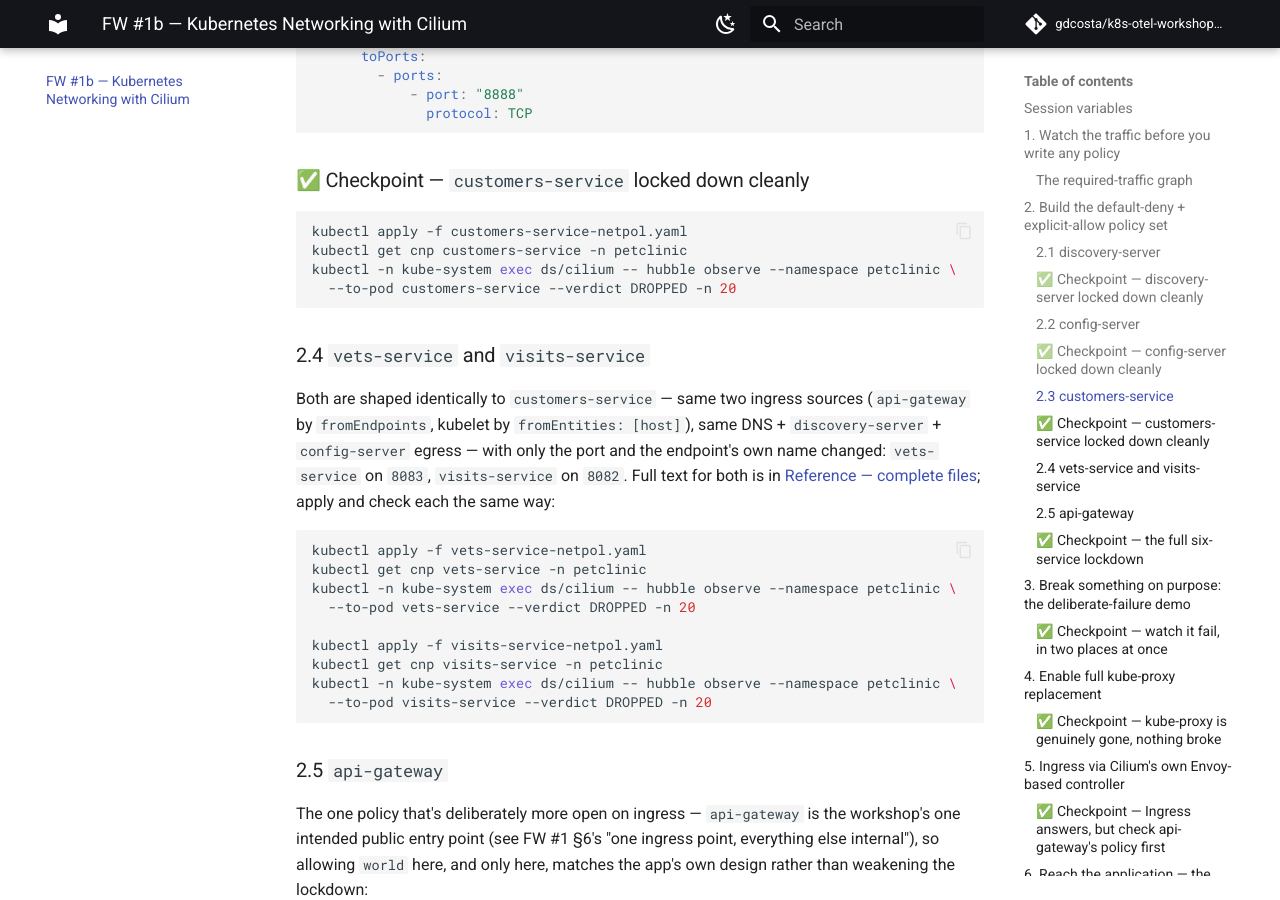
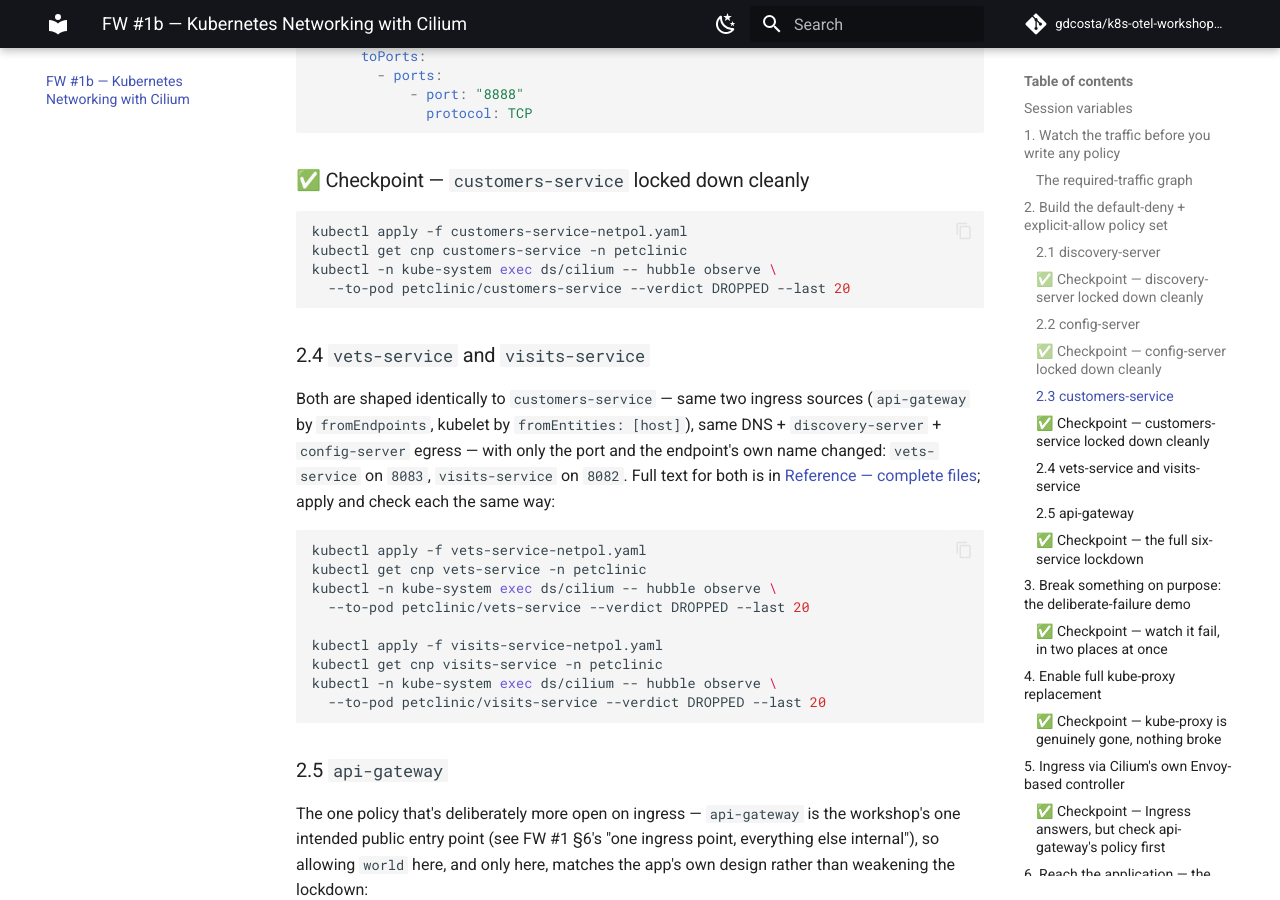
Before and after one commit to gdcosta/k8s-otel-workshop-2026, an MkDocs documentation site: the page built from docs/01b-foundational-1b/index.md, in a window 1280 px wide and 900 px high, scrolled down 7944 px. Built offline with MkDocs 1.6.1 and Material for MkDocs 9.7.7, drawn with Linux system fonts in a browser that asks for light colours; comment, search, counter and statistics services are not loaded; some of the changed text lies outside the part shown.

Commit message:
Fix a real regression in FW1b: hubble observe --namespace + --to-pod can no longer be combined on Cilium/Hubble 1.20.1
Found live while writing the Playwright docs (a hubble observe command
built for that new content failed the same way, which is what
surfaced this): every FW1b command combining --namespace petclinic
with --to-pod/--from-pod now fails outright --
"filters --to-pod and --namespace cannot be combined" -- a real CLI
behavior change from whatever hubble version this module was
originally written against.

Confirmed live, precisely, before fixing anything: --namespace alone
(no --to-pod) still works fine with -n as a count flag, so the three
commands that only ever used --verdict DROPPED -n N without a pod
filter needed no change. The actual fix, verified live: drop
--namespace entirely and prefix the pod name directly, --to-pod
petclinic/<pod> (same for --from-pod), and use --last N instead of -n
N for clarity. Applied to all 9 affected commands across the module.

mkdocs build --strict passes clean; standalone HTML rebuilt.

````diff
--- a/docs/01b-foundational-1b/index.md
+++ b/docs/01b-foundational-1b/index.md
@@ -256,8 +256,8 @@
 ### ✅ Checkpoint — `discovery-server` locked down cleanly
 
 ```bash
-kubectl -n kube-system exec ds/cilium -- hubble observe --namespace petclinic \
-  --to-pod discovery-server --verdict DROPPED -n 20
+kubectl -n kube-system exec ds/cilium -- hubble observe \
+  --to-pod petclinic/discovery-server --verdict DROPPED --last 20
 ```
 
 <details>
@@ -330,8 +330,8 @@
 ```bash
 kubectl apply -f config-server-netpol.yaml
 kubectl get cnp config-server -n petclinic
-kubectl -n kube-system exec ds/cilium -- hubble observe --namespace petclinic \
-  --to-pod config-server --verdict DROPPED -n 20
+kubectl -n kube-system exec ds/cilium -- hubble observe \
+  --to-pod petclinic/config-server --verdict DROPPED --last 20
 ```
 
 Same pass condition as before: `VALID True`, empty drop output.
@@ -410,8 +410,8 @@
 ```bash
 kubectl apply -f customers-service-netpol.yaml
 kubectl get cnp customers-service -n petclinic
-kubectl -n kube-system exec ds/cilium -- hubble observe --namespace petclinic \
-  --to-pod customers-service --verdict DROPPED -n 20
+kubectl -n kube-system exec ds/cilium -- hubble observe \
+  --to-pod petclinic/customers-service --verdict DROPPED --last 20
 ```
 
 ### 2.4 `vets-service` and `visits-service`
@@ -425,13 +425,13 @@
 ```bash
 kubectl apply -f vets-service-netpol.yaml
 kubectl get cnp vets-service -n petclinic
-kubectl -n kube-system exec ds/cilium -- hubble observe --namespace petclinic \
-  --to-pod vets-service --verdict DROPPED -n 20
+kubectl -n kube-system exec ds/cilium -- hubble observe \
+  --to-pod petclinic/vets-service --verdict DROPPED --last 20
 
 kubectl apply -f visits-service-netpol.yaml
 kubectl get cnp visits-service -n petclinic
-kubectl -n kube-system exec ds/cilium -- hubble observe --namespace petclinic \
-  --to-pod visits-service --verdict DROPPED -n 20
+kubectl -n kube-system exec ds/cilium -- hubble observe \
+  --to-pod petclinic/visits-service --verdict DROPPED --last 20
 ```
 
 ### 2.5 `api-gateway`
@@ -695,8 +695,8 @@
 In a second terminal, watch Hubble catch it in real time:
 
 ```bash
-kubectl -n kube-system exec ds/cilium -- hubble observe --namespace petclinic \
-  --from-pod visits-service --to-pod customers-service --verdict DROPPED -n 10
+kubectl -n kube-system exec ds/cilium -- hubble observe \
+  --from-pod petclinic/visits-service --to-pod petclinic/customers-service --verdict DROPPED --last 10
 ```
 
 Expect a line reading `Policy denied by denylist DROPPED` against the exact flow the `curl`
@@ -925,8 +925,8 @@
     dies at `api-gateway`'s own policy instead:
 
     ```bash
-    kubectl -n kube-system exec ds/cilium -- hubble observe --namespace petclinic \
-      --to-pod api-gateway --verdict DROPPED -n 10
+    kubectl -n kube-system exec ds/cilium -- hubble observe \
+      --to-pod petclinic/api-gateway --verdict DROPPED --last 10
     ```
 
     ```
@@ -1434,8 +1434,8 @@
     See section 5's second danger box — this is the `reserved:ingress` identity gap. Confirm
     with Hubble, then add `ingress` to `api-gateway`'s `fromEntities` list and re-apply:
     ```bash
-    kubectl -n kube-system exec ds/cilium -- hubble observe --namespace petclinic \
-      --to-pod api-gateway --verdict DROPPED -n 10
+    kubectl -n kube-system exec ds/cilium -- hubble observe \
+      --to-pod petclinic/api-gateway --verdict DROPPED --last 10
     ```
 
 ??? failure "A `CiliumNetworkPolicy` applied cleanly (`VALID: True`) but traffic still drops"
@@ -1443,8 +1443,8 @@
     nothing about whether the rule matches the traffic you actually have. Check the real
     source identity with Hubble before editing the policy:
     ```bash
-    kubectl -n kube-system exec ds/cilium -- hubble observe --namespace petclinic \
-      --to-pod <service> --verdict DROPPED -n 20 -o json | jq '.source.labels, .source.identity'
+    kubectl -n kube-system exec ds/cilium -- hubble observe \
+      --to-pod petclinic/<service> --verdict DROPPED --last 20 -o json | jq '.source.labels, .source.identity'
     ```
     If it comes back `reserved:host` where you expected a real pod identity (or vice versa),
     see section 1's danger box — Service-mediated traffic's identity is genuinely not
````
